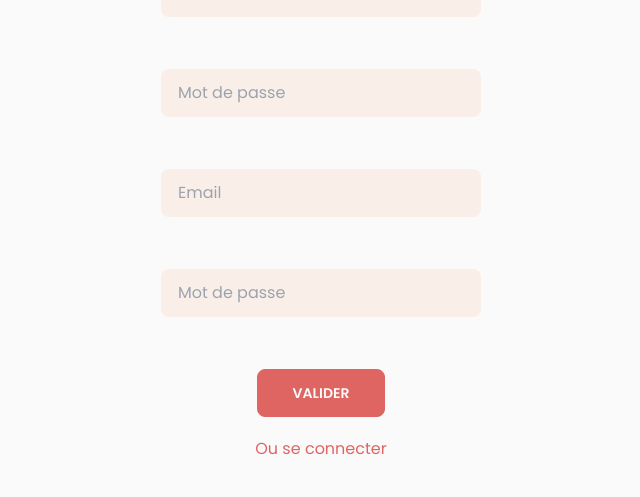
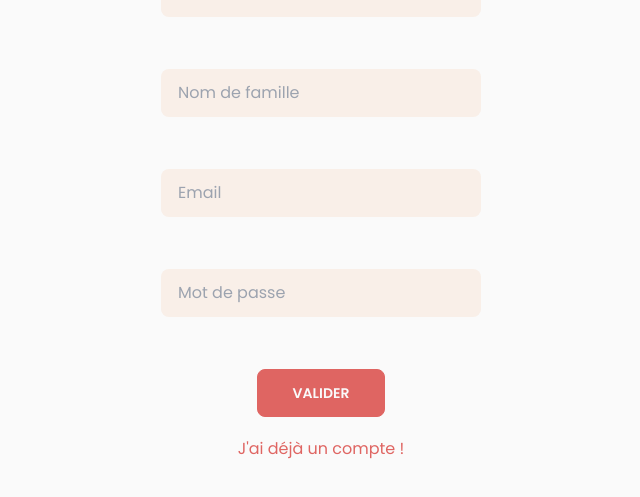
Before and after one commit to Sonicfury/good-food-front, a SvelteKit app: page /register in a window 1280 px wide. Shown: the part 281-778 px from the top of the page, without its empty margins (319-959 px from the left). Built offline with nearby package versions, Linux system fonts and the light colour scheme; a web font is replaced by a local one.

Commit message:
fix: wording and typos

```diff
--- a/src/routes/register/+page.svelte
+++ b/src/routes/register/+page.svelte
@@ -91,7 +91,7 @@
       type="text"
       name="lastName"
       bind:value="{loginForm.lastName}"
-      placeholder="Mot de passe"
+      placeholder="Nom de famille"
       class="input  bg-neutral mb-3  mt-10  w-80 max-w-xs  {errors?.lastName ? 'input-error' : ''}"
     />
     {#if errors?.lastName}
@@ -122,6 +122,6 @@
     <Alert isError="{isMessageError}" message="{messageError}" />
 
     <button type="submit" class="btn mt-10 btn-primary text-base-100 w-32">Valider</button>
-    <a href="/login" class="text-primary mt-5 cursor-pointer">Ou se connecter</a>
+    <a href="/login" class="text-primary mt-5 cursor-pointer">J'ai déjà un compte !</a>
   </form>
 </div>
```
